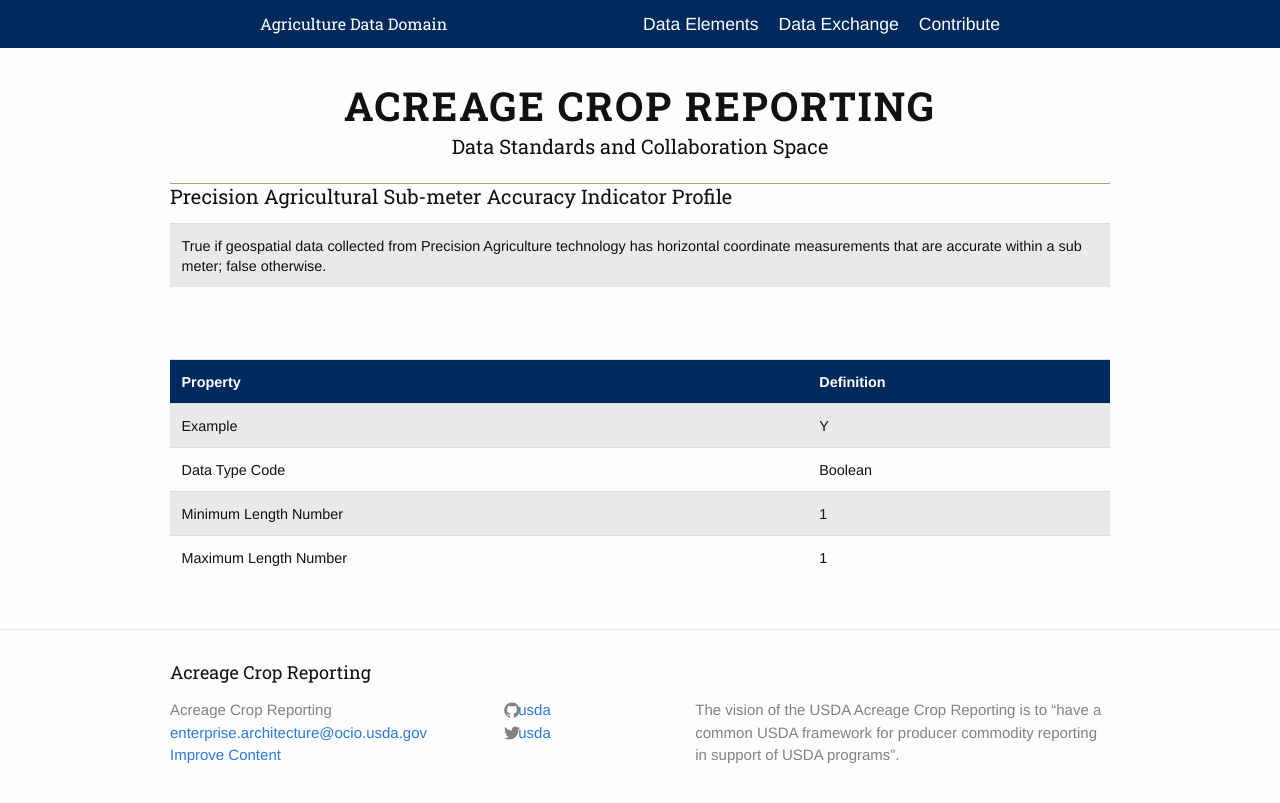
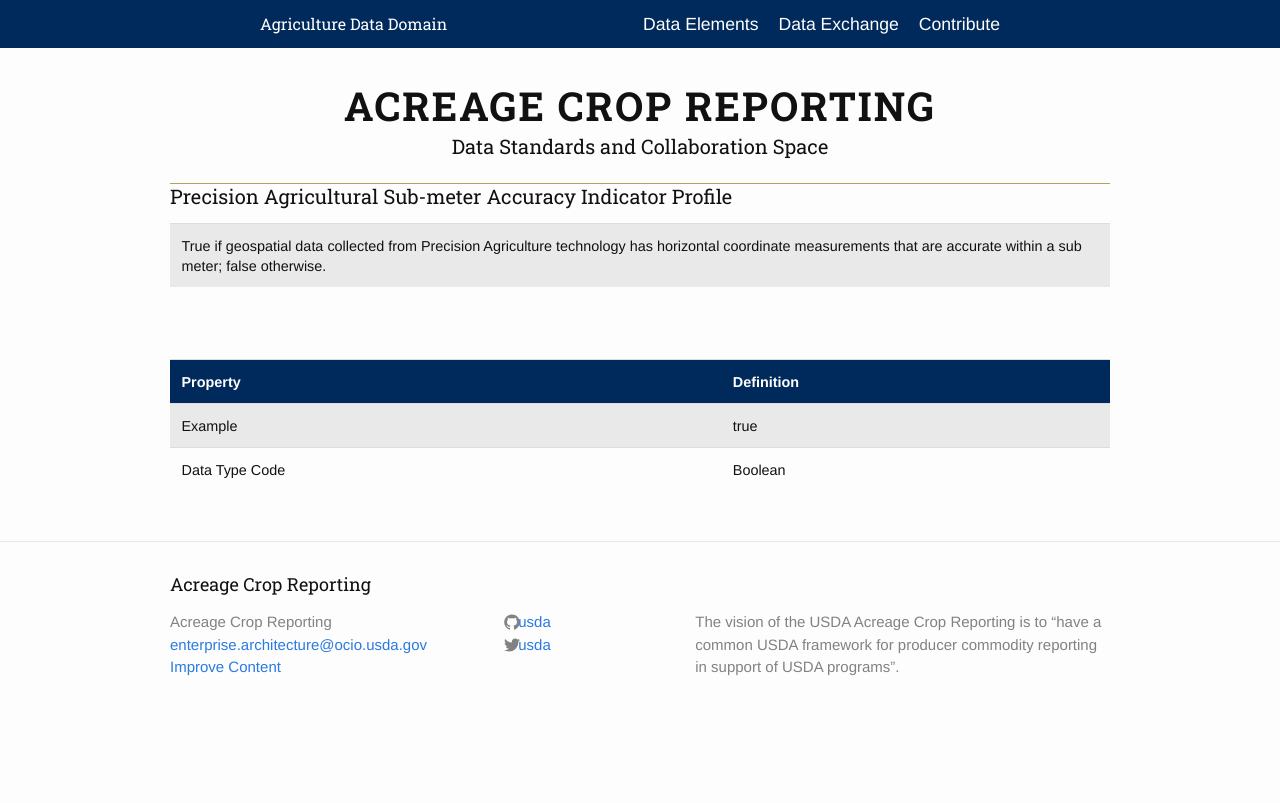
Before and after one commit to USDA/data-standards, a Jekyll site: the page built from data_elements/Precision_Agricultural_Sub_Meter_Accuracy_Indicator.md, in a window 1280 px wide. Shown: the top 803 px of the page. Built offline with Jekyll 4.4.1, drawn with Linux system fonts in a browser that asks for light colours.

Commit message:
Updated boolean values to json schema boolean as opposed to 'Y' and 'N'  See issue https://github.com/USDA/data-standards/issues/5.

```diff
--- a/_data/acrsi-data-elements.json
+++ b/_data/acrsi-data-elements.json
@@ -184,8 +184,6 @@
 			"json_name": "cluProducerReviewRequestIndicator",
 			"source": "Acreage Crop Reporting",
 			"data_type_code": "Boolean",
-			"min_length": 1,
-			"max_length": 1,
 			"obligation_code": "Mandatory",
 			"data_element_example": "true",
 			"representation_class": "Indicator",
@@ -389,8 +387,6 @@
 			"json_name": "reportedAcreageModifiedIndicator",
 			"source": "Acreage Crop Reporting",
 			"data_type_code": "Boolean",
-			"min_length": 1,
-			"max_length": 1,
 			"obligation_code": "Optional",
 			"data_element_example": "true",
 			"representation_class": "Indicator",
@@ -1174,10 +1170,8 @@
 			"json_name": "precisionAgriculturalSubMeterAccuracyIndicator",
 			"source": "Acreage Crop Reporting",
 			"data_type_code": "Boolean",
-			"min_length": 1,
-			"max_length": 1,
-			"obligation_code": "Mandatory",
-			"data_element_example": "Y",
+			"obligation_code": "Mandatory",
+			"data_element_example": "true",
 			"representation_class": "Indicator",
 			"definition": "True if geospatial data collected from Precision Agriculture technology has horizontal coordinate measurements that are accurate within a sub meter; false otherwise."
 		},
--- a/json-schema/agriculturalProductionPlan.json
+++ b/json-schema/agriculturalProductionPlan.json
@@ -130,9 +130,7 @@
 		"plantedDateModifiedIndicator": {
 			"title": "Planted Date Modified Indicator",
 			"description": "Indicates whether the planted date was modified from its original value.",
-			"type": "string",
-			"minLength": 1,
-			"maxLength": 1
+			"type": "boolean",
 		},
 		"plantedDateModifiedReasonCode": {
 			"title": "Planted Date Modified Indicator",
--- a/json-schema/farm.json
+++ b/json-schema/farm.json
@@ -42,7 +42,7 @@
 		"tract": {
 		    "type": "array",
 		    "items":{
-				"$ref": "tract.json",
+				"$ref": "tract.json#",
 				"minItems": 1,
                "uniqueItems": true
 			}
```
Also changed, not shown: json-schema/geospatialMetadata.json (+2 -6 lines).
